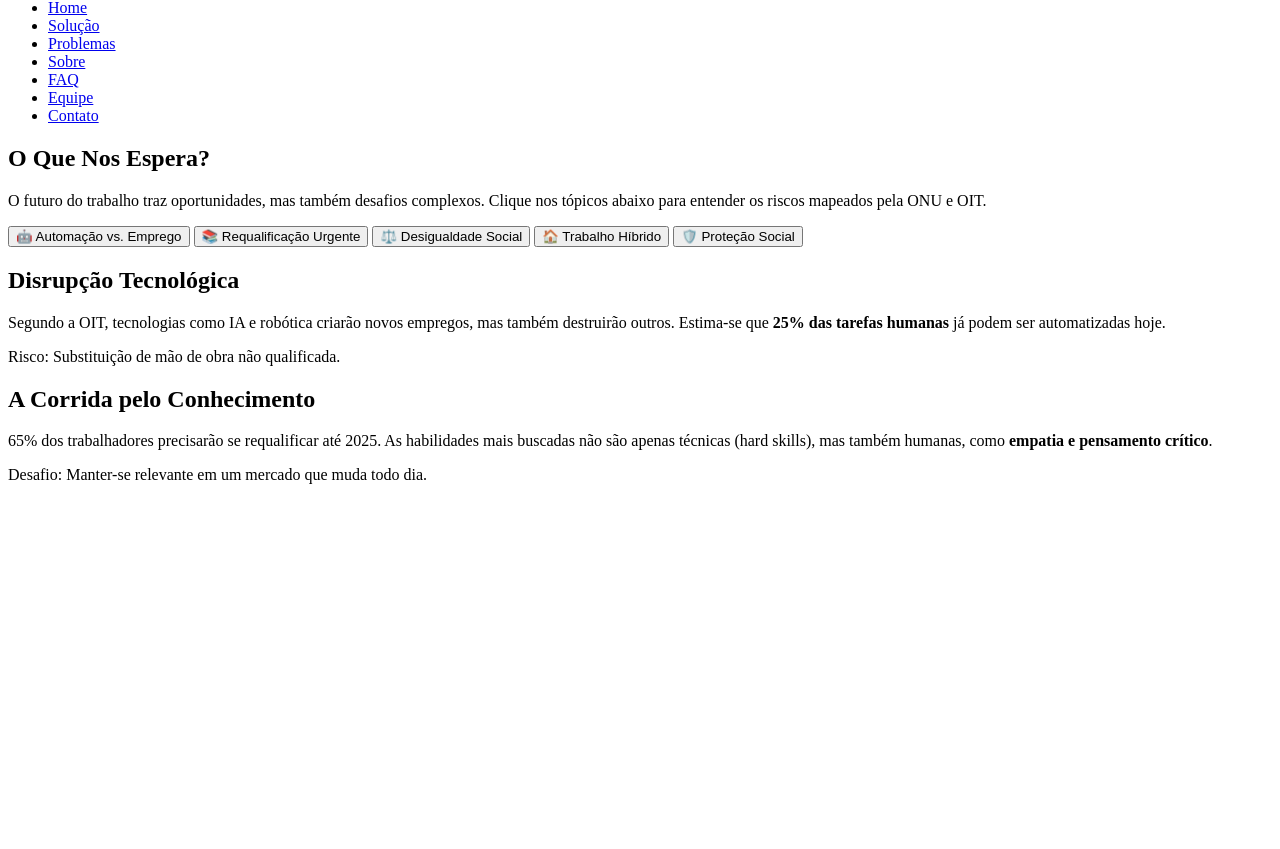
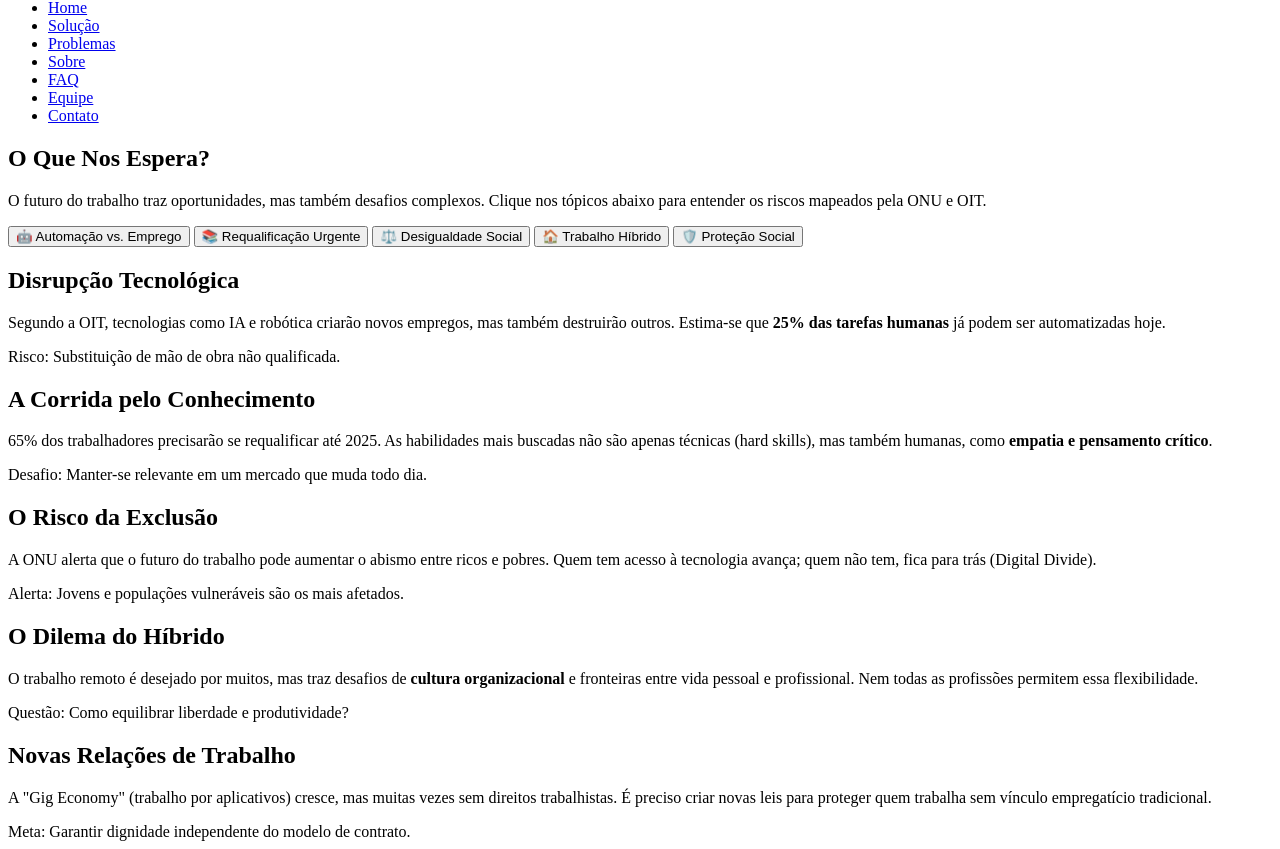
Before and after one commit to gcorrea4/GlobalSolution, a plain HTML site: page assets/page/problema.html in a window 1280 px wide. Shown: the part 43-892 px from the top of the page. Before the commit the page ends 800 px from the top, so only its background shows below. Drawn offline with Linux system fonts and the light colour scheme.

Commit message:
Funcionalidade: adição de novos tópicos sobre desigualdade, flexibilidade e proteção social na seção interativa do arquivo problema.html

```diff
--- a/assets/page/problema.html
+++ b/assets/page/problema.html
@@ -57,6 +57,29 @@
                         <span>Desafio:</span> Manter-se relevante em um mercado que muda todo dia.
                     </div>
                 </div>
+                <div id="desigualdade" class="content-item">
+                    <h2>O Risco da Exclusão</h2>
+                    <p>A ONU alerta que o futuro do trabalho pode aumentar o abismo entre ricos e pobres. Quem tem acesso à tecnologia avança; quem não tem, fica para trás (Digital Divide).</p>
+                    <div class="content-highlight">
+                        <span>Alerta:</span> Jovens e populações vulneráveis são os mais afetados.
+                    </div>
+                </div>
+
+                <div id="flexibilidade" class="content-item">
+                    <h2>O Dilema do Híbrido</h2>
+                    <p>O trabalho remoto é desejado por muitos, mas traz desafios de <strong>cultura organizacional</strong> e fronteiras entre vida pessoal e profissional. Nem todas as profissões permitem essa flexibilidade.</p>
+                    <div class="content-highlight">
+                        <span>Questão:</span> Como equilibrar liberdade e produtividade?
+                    </div>
+                </div>
+
+                <div id="protecao" class="content-item">
+                    <h2>Novas Relações de Trabalho</h2>
+                    <p>A "Gig Economy" (trabalho por aplicativos) cresce, mas muitas vezes sem direitos trabalhistas. É preciso criar novas leis para proteger quem trabalha sem vínculo empregatício tradicional.</p>
+                    <div class="content-highlight">
+                        <span>Meta:</span> Garantir dignidade independente do modelo de contrato.
+                    </div>
+                </div>
 
             </div>
         </section>
```
